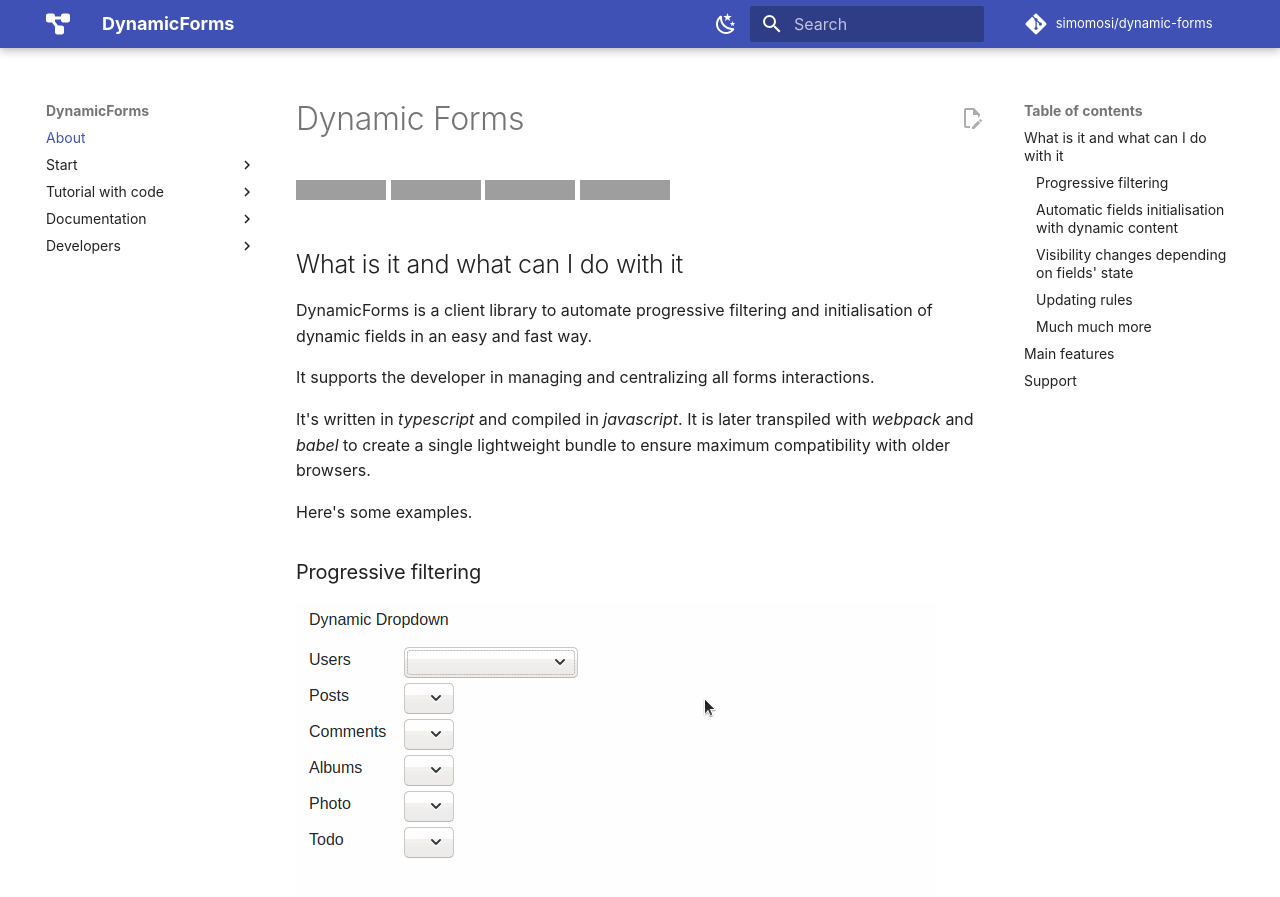
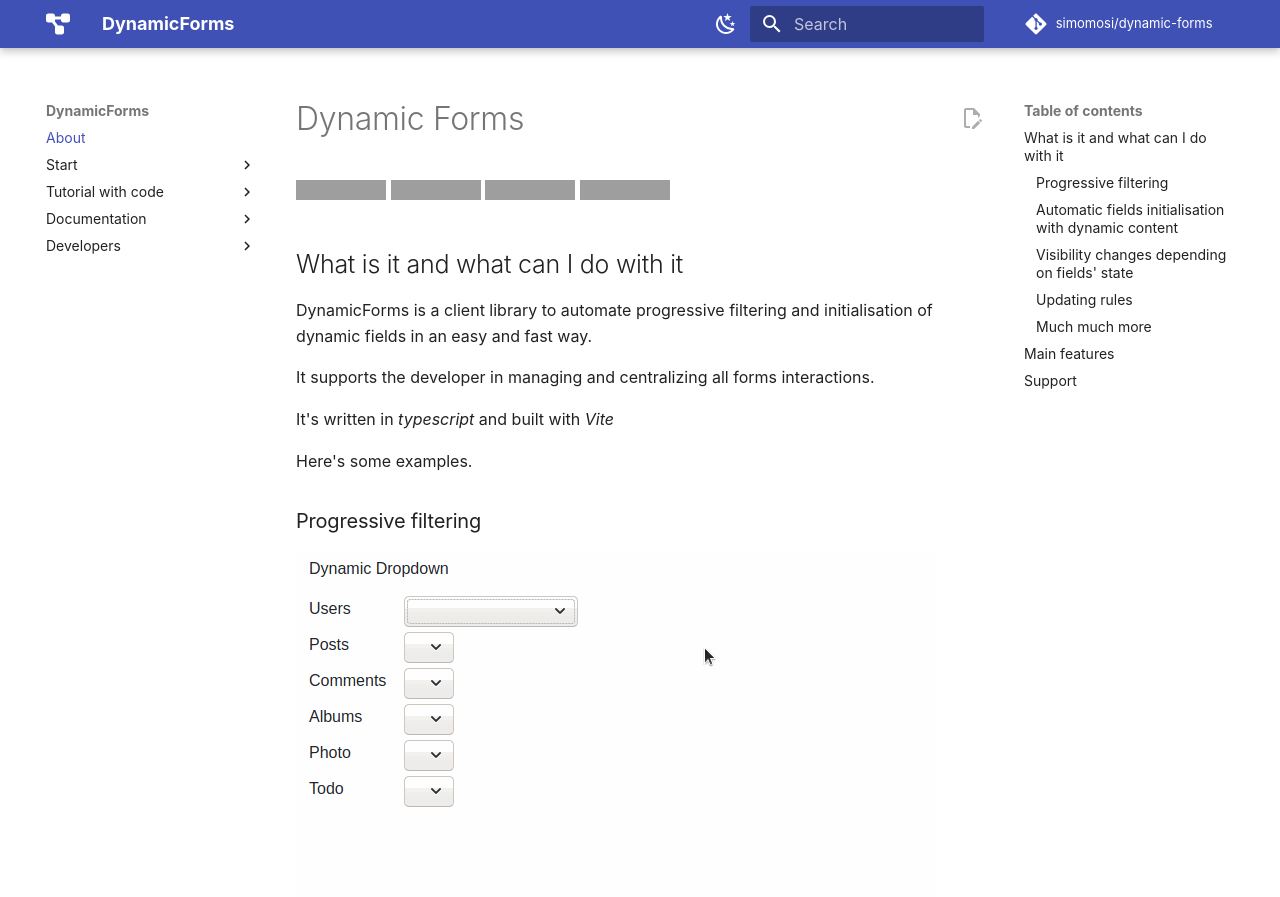
Before and after one commit to simomosi/dynamic-forms, an MkDocs documentation site: the page built from docs/README.md, in a window 1280 px wide and 900 px high. Shown: the top 897 px of the window. Built offline with MkDocs 1.6.1 and Material for MkDocs 9.7.7, drawn with Linux system fonts in a browser that asks for light colours; comment, search, counter and statistics services are not loaded; some of the changed text lies outside the part shown; grey boxes are pictures that could not be loaded.

Commit message:
Remove webpack references

```diff
--- a/docs/README.md
+++ b/docs/README.md
@@ -9,7 +9,7 @@
 
 It supports the developer in managing and centralizing all forms interactions.
 
-It's written in *typescript* and compiled in *javascript*. It is later transpiled with *webpack* and *babel* to create a single lightweight bundle to ensure maximum compatibility with older browsers.
+It's written in *typescript* and built with *Vite*
 
 Here's some examples.
 
@@ -34,8 +34,6 @@
 ### Much much more
 Got your attention? Try it!
 
-Dynamic Forms is released as a **single file**. You can also find an already functioning example!
-
 ## Main features
 - [x] **Easy to use**: DynamicForms works in a declarative way; no code with the default behavior, just a simple configuration!
 - [x] **Modern javascript and backward compatible**: works on all browsers!
```
Also changed, not shown: README.md (+1 -3 lines).
